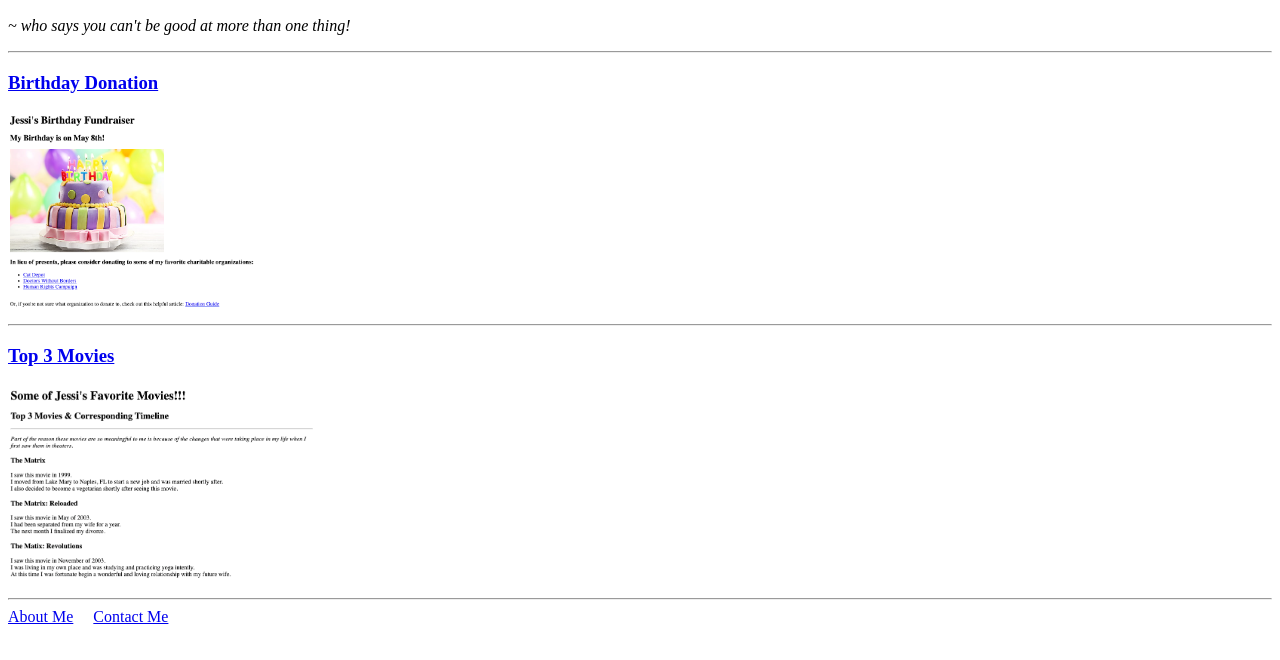
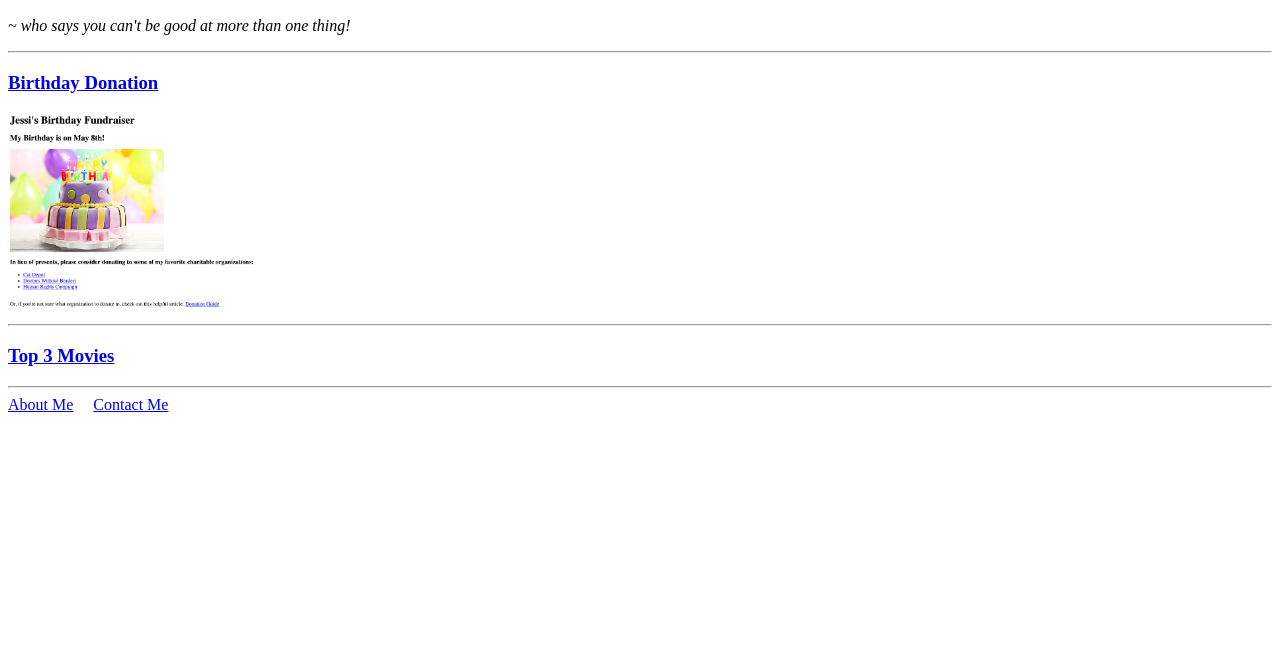
Before and after one commit to JessiRidge/Jessi-html-portfolio, a plain HTML site: page index.html in a window 1280 px wide. Shown: the part 110-770 px from the top of the page. Drawn offline with Linux system fonts and the light colour scheme.

Commit message:
Update index.html

```diff
--- a/index.html
+++ b/index.html
@@ -23,7 +23,6 @@
     <hr>
     <h3><a href="public/movie-ranking.html">Top 3 Movies</a></h3>
 
-    <img src="assets/images/screenshot_movies.png" height="200" alt="three favorite movies">
     <hr>
     <a href="public/about.html">About Me</a> &nbsp &nbsp <a href="public/contact.html">Contact Me</a>
 
```
